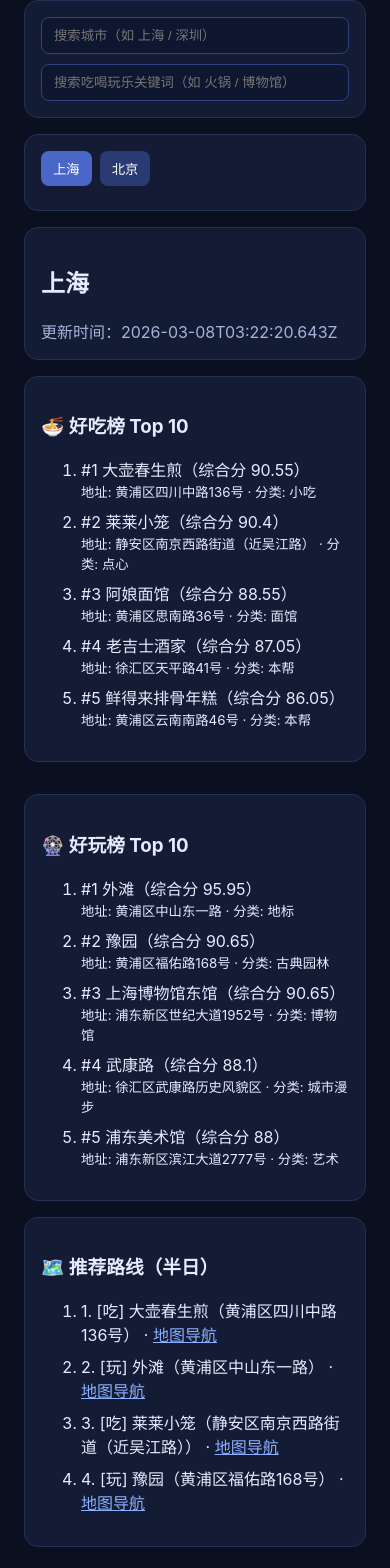
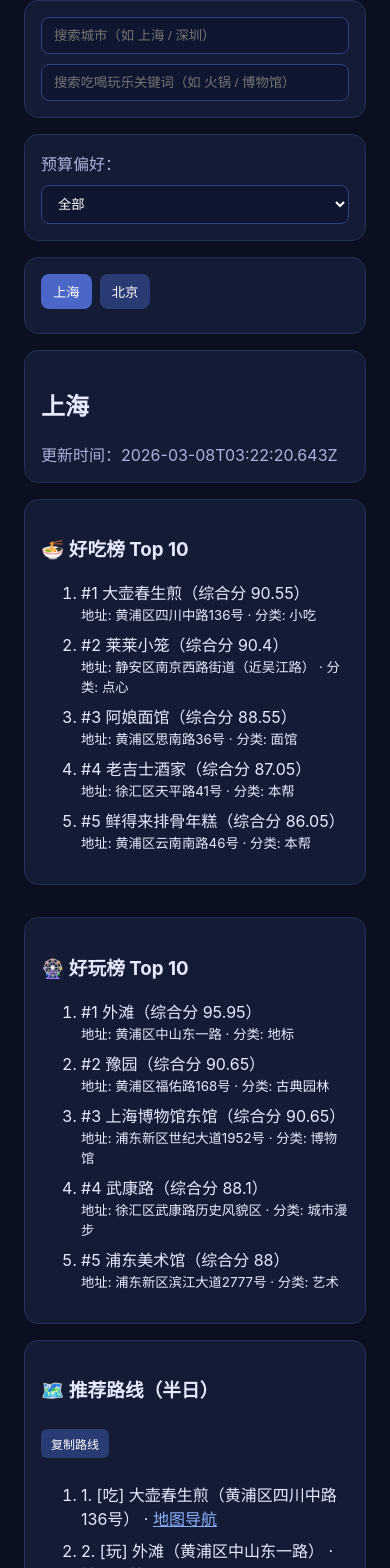
Before and after one commit to heianqishizhisuiyuan/cityfunrank, a Vue app: page / in a window 390 px wide. Shown: the part 170-1738 px from the top of the page. Built offline with nearby package versions, Linux system fonts and the light colour scheme.

Commit message:
feat(ui): 新增预算筛选与路线一键复制，提升用户规划效率

```diff
--- a/src/App.vue
+++ b/src/App.vue
@@ -1,12 +1,14 @@
 <script setup lang="ts">
 import { computed, ref, watch } from 'vue';
 import rankingRaw from '../data/generated/rankings.json';
-import type { CityRanking, RankingData } from './types';
+import type { CityRanking, Place, RankingData } from './types';
 
 const ranking = rankingRaw as RankingData;
 const cityQuery = ref('');
 const placeQuery = ref('');
+const budgetMode = ref<'all' | 'budget' | 'balanced' | 'premium'>('all');
 const selectedSlug = ref(ranking.cities[0]?.slug ?? '');
+const copyHint = ref('');
 
 const filteredCities = computed(() => {
   const q = cityQuery.value.trim().toLowerCase();
@@ -26,22 +28,47 @@ const city = computed<CityRanking | null>(() => {
   return list.find((c) => c.slug === selectedSlug.value) ?? list[0] ?? null;
 });
 
+function passBudget(item: Place) {
+  switch (budgetMode.value) {
+    case 'budget':
+      return item.value >= 86;
+    case 'balanced':
+      return item.value >= 80 && item.rating >= 4.4;
+    case 'premium':
+      return item.rating >= 4.6;
+    default:
+      return true;
+  }
+}
+
 const filteredFoods = computed(() => {
   if (!city.value) return [];
   const q = placeQuery.value.trim().toLowerCase();
-  if (!q) return city.value.topFoods.slice(0, 10);
-  return city.value.topFoods.filter(
-    (i) => i.name.toLowerCase().includes(q) || i.category.toLowerCase().includes(q) || (i.address ?? '').toLowerCase().includes(q)
-  );
+  return city.value.topFoods
+    .filter(passBudget)
+    .filter(
+      (i) =>
+        !q ||
+        i.name.toLowerCase().includes(q) ||
+        i.category.toLowerCase().includes(q) ||
+        (i.address ?? '').toLowerCase().includes(q)
+    )
+    .slice(0, 10);
 });
 
 const filteredPlays = computed(() => {
   if (!city.value) return [];
   const q = placeQuery.value.trim().toLowerCase();
-  if (!q) return city.value.topPlays.slice(0, 10);
-  return city.value.topPlays.filter(
-    (i) => i.name.toLowerCase().includes(q) || i.category.toLowerCase().includes(q) || (i.address ?? '').toLowerCase().includes(q)
-  );
+  return city.value.topPlays
+    .filter(passBudget)
+    .filter(
+      (i) =>
+        !q ||
+        i.name.toLowerCase().includes(q) ||
+        i.category.toLowerCase().includes(q) ||
+        (i.address ?? '').toLowerCase().includes(q)
+    )
+    .slice(0, 10);
 });
 
 function citySubtitle(type: 'eat' | 'play') {
@@ -51,6 +78,25 @@ function citySubtitle(type: 'eat' | 'play') {
 function mapLink(step: { name: string; address?: string }) {
   const keyword = encodeURIComponent(step.address ? `${step.name} ${step.address}` : step.name);
   return `https://uri.amap.com/search?keyword=${keyword}`;
+}
+
+function routeText() {
+  if (!city.value) return '';
+  return city.value.route
+    .map((step, idx) => `${idx + 1}. [${step.type === 'eat' ? '吃' : '玩'}] ${step.name}（${step.address || '地址待补充'}）`)
+    .join('\n');
+}
+
+async function copyRoute() {
+  const text = routeText();
+  if (!text) return;
+  try {
+    await navigator.clipboard.writeText(text);
+    copyHint.value = '路线已复制';
+  } catch {
+    copyHint.value = '复制失败，请手动复制';
+  }
+  setTimeout(() => (copyHint.value = ''), 2000);
 }
 </script>
 
@@ -62,6 +108,16 @@ function mapLink(step: { name: string; address?: string }) {
     <div class="card search-row">
       <input v-model="cityQuery" type="text" placeholder="搜索城市（如 上海 / 深圳）" />
       <input v-model="placeQuery" type="text" placeholder="搜索吃喝玩乐关键词（如 火锅 / 博物馆）" />
+    </div>
+
+    <div class="card filters-row">
+      <label class="muted">预算偏好：</label>
+      <select v-model="budgetMode">
+        <option value="all">全部</option>
+        <option value="budget">省钱优先</option>
+        <option value="balanced">均衡体验</option>
+        <option value="premium">品质优先</option>
+      </select>
     </div>
 
     <div class="card">
@@ -107,7 +163,11 @@ function mapLink(step: { name: string; address?: string }) {
       </div>
 
       <div class="card">
-        <h3>🗺️ 推荐路线（半日）</h3>
+        <div class="route-head">
+          <h3>🗺️ 推荐路线（半日）</h3>
+          <button class="small-btn" @click="copyRoute">复制路线</button>
+        </div>
+        <div class="muted" v-if="copyHint">{{ copyHint }}</div>
         <ol>
           <li v-for="(step, idx) in city.route" :key="`${step.type}-${step.name}`">
             {{ idx + 1 }}. [{{ step.type === 'eat' ? '吃' : '玩' }}] {{ step.name }}（{{ step.address || '地址待补充' }}）
--- a/src/style.css
+++ b/src/style.css
@@ -45,19 +45,39 @@ button.active {
   background: #4a67c8;
 }
 
+.small-btn {
+  padding: 6px 10px;
+  border-radius: 6px;
+  font-size: 12px;
+}
+
 .search-row {
   display: grid;
   grid-template-columns: 1fr 1fr;
   gap: 10px;
 }
 
-input {
+input,
+select {
   width: 100%;
   background: #0f1730;
   border: 1px solid #2f427f;
   color: #fff;
   border-radius: 8px;
   padding: 10px 12px;
+}
+
+.filters-row {
+  display: grid;
+  grid-template-columns: 120px 1fr;
+  align-items: center;
+  gap: 10px;
+}
+
+.route-head {
+  display: flex;
+  justify-content: space-between;
+  align-items: center;
 }
 
 .grid {
@@ -76,7 +96,14 @@ a {
 
 @media (max-width: 760px) {
   .grid,
-  .search-row {
+  .search-row,
+  .filters-row {
     grid-template-columns: 1fr;
   }
+
+  .route-head {
+    flex-direction: column;
+    align-items: flex-start;
+    gap: 8px;
+  }
 }
```
